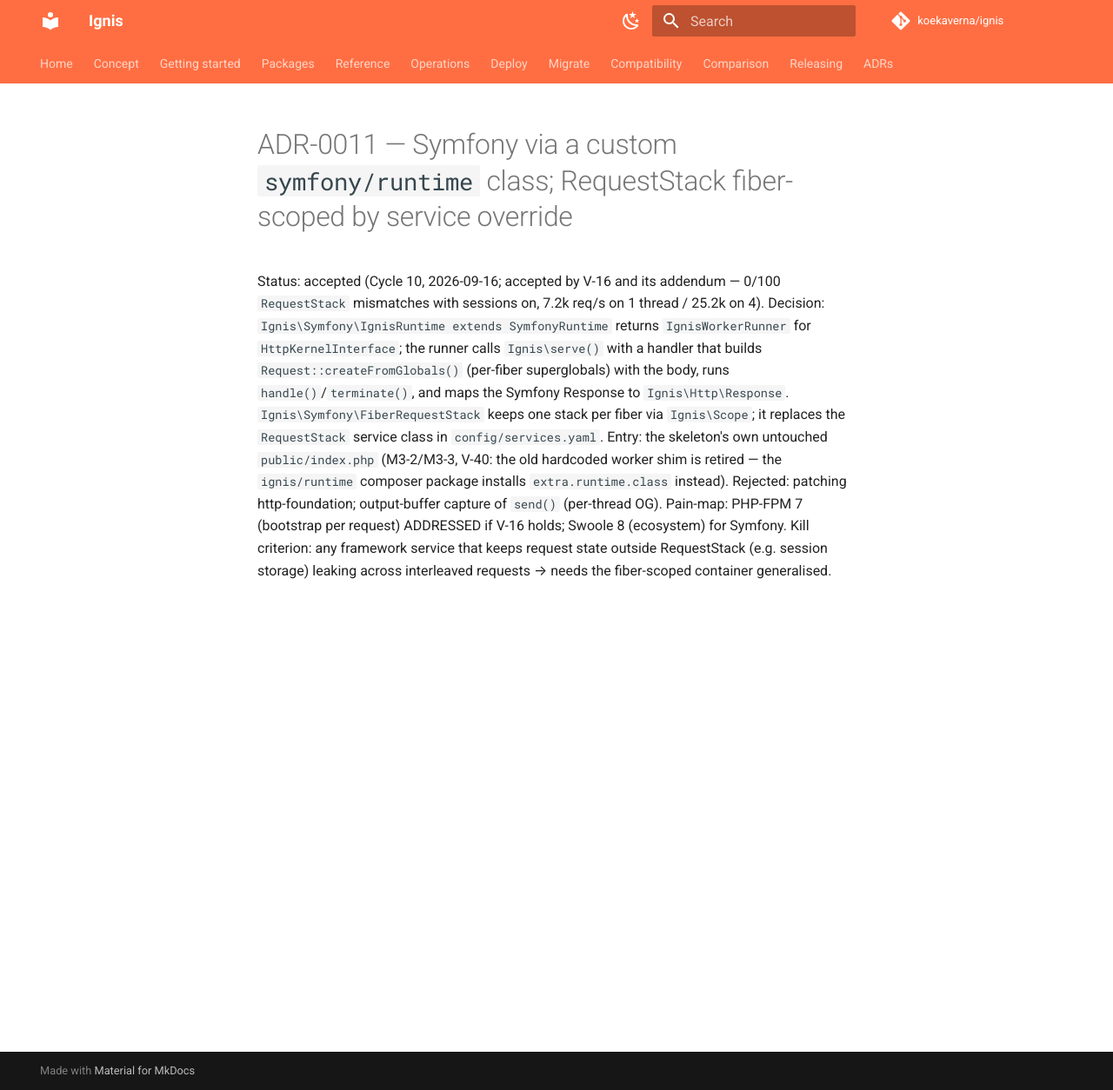
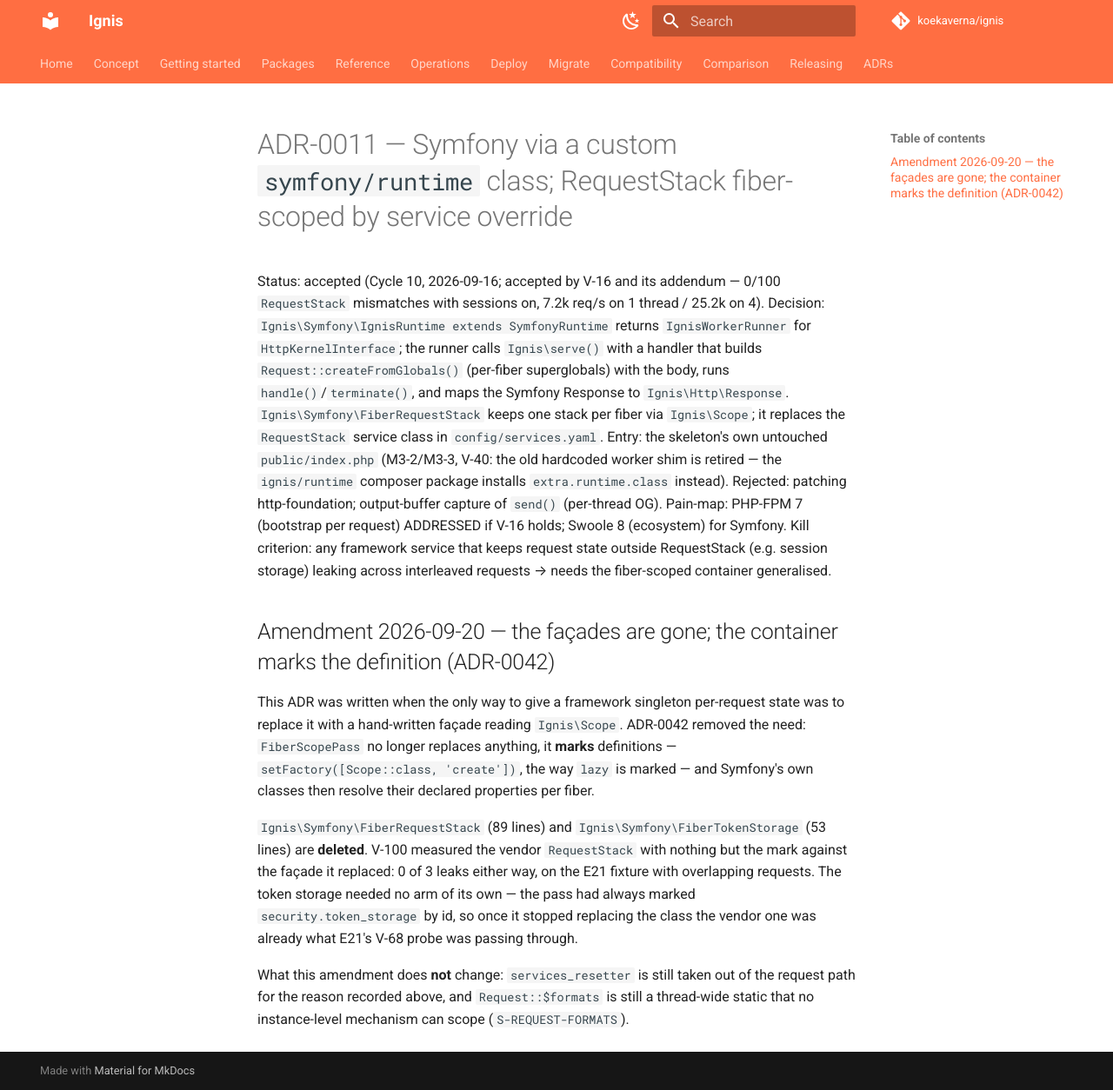
Before and after one commit to koekaverna/ignis, an MkDocs documentation site: the page built from docs/adr/0011-symfony-runtime.md, in a window 1280 px wide and 1254 px high. Shown: the whole window at 87% size. Built offline with MkDocs 1.6.1 and Material for MkDocs 9.7.7, drawn with Linux system fonts in a browser that asks for light colours; comment, search, counter and statistics services are not loaded.

Commit message:
docs: bring the pages that describe current behaviour up to 2026-09-20
php-api.md documented two classes that no longer exist and none of what replaced them.
It now carries Scope::create() as the user-facing surface -- the class needs no
attribute, no interface and no knowledge of scoping, and under Symfony the container
calls it the way it handles lazy -- and keeps a row naming the deleted facades so a
reader who met them is not left guessing.

ADR-0011 gets an amendment rather than an edit: it was written when a hand-written
facade was the only way to give a framework singleton per-request state, and ADR-0042
removed the need. It says what is deleted, what measured it (V-100), and what the
amendment does not change -- services_resetter is still out of the request path, and
Request::$formats is still a thread-wide static no instance-level mechanism can scope.

STATUS was two days stale and carried a line I disproved today: the connection cap's
mechanism is already built (Semaphore at http.rs:230, ignis.toml wired at config.rs:169)
and only its metric and bench arm are missing, and M4-6 is done. It now has the scoped
services result, the four red items closed on 19-20, and the two gates that could not
fail -- one of which stayed green while every request threw during cleanup.

The research notes that name the deleted facades are left alone: they are dated records
of what was true when written, and this project does not rewrite those.

All internal .md links resolve. mkdocs --strict is CI's check; pymdownx is not installed
here.

```diff
--- a/docs/adr/0011-symfony-runtime.md
+++ b/docs/adr/0011-symfony-runtime.md
@@ -11,3 +11,22 @@
 Pain-map: PHP-FPM 7 (bootstrap per request) ADDRESSED if V-16 holds; Swoole 8 (ecosystem) for Symfony.
 Kill criterion: any framework service that keeps request state outside RequestStack (e.g. session
 storage) leaking across interleaved requests → needs the fiber-scoped container generalised.
+
+## Amendment 2026-09-20 — the façades are gone; the container marks the definition (ADR-0042)
+
+This ADR was written when the only way to give a framework singleton per-request state was to
+replace it with a hand-written façade reading `Ignis\Scope`. ADR-0042 removed the need:
+`FiberScopePass` no longer replaces anything, it **marks** definitions — `setFactory([Scope::class,
+'create'])`, the way `lazy` is marked — and Symfony's own classes then resolve their declared
+properties per fiber.
+
+`Ignis\Symfony\FiberRequestStack` (89 lines) and `Ignis\Symfony\FiberTokenStorage` (53 lines) are
+**deleted**. V-100 measured the vendor `RequestStack` with nothing but the mark against the façade
+it replaced: 0 of 3 leaks either way, on the E21 fixture with overlapping requests. The token
+storage needed no arm of its own — the pass had always marked `security.token_storage` by id, so
+once it stopped replacing the class the vendor one was already what E21's V-68 probe was passing
+through.
+
+What this amendment does **not** change: `services_resetter` is still taken out of the request path
+for the reason recorded above, and `Request::$formats` is still a thread-wide static that no
+instance-level mechanism can scope (`S-REQUEST-FORMATS`).
--- a/docs/reference/php-api.md
+++ b/docs/reference/php-api.md
@@ -99,7 +99,7 @@
 | `static get(string $key, mixed $default = null): mixed` | Reads it back; `$default` if unset. |
 
 Used internally for `ignis.request` (the current request id, for cancellation/deadline routing) and
-by `ignis/doctrine` (one entity manager and one connection per fiber) and Symfony's `FiberRequestStack`.
+by `ignis/doctrine` (one entity manager and one connection per fiber) and, since ADR-0042, by any service the container marks `scoped` — including Symfony's own `RequestStack` and `TokenStorage`.
 
 ### `Ignis\Output` (`php/packages/runtime/src/Output.php`)
 
@@ -224,7 +224,7 @@
 |---|---|
 | `IgnisRuntime extends SymfonyRuntime` | `getRunner($application)`: if `$application` is an `HttpKernelInterface` and `ignis_serve` exists, returns an `IgnisWorkerRunner` listening on `$this->options['ignis_listen']` (a runtime option, e.g. from `composer.json`'s `extra.runtime`) or `getenv('IGNIS_LISTEN')`, falling back to `127.0.0.1:8080`. Otherwise defers to the parent (stock `SymfonyRuntime`) runner — so selecting this runtime is harmless for non-HTTP-kernel apps (console commands, etc.). |
 | `IgnisWorkerRunner implements RunnerInterface` | Boots the kernel once, then `Ignis\serve()`s: every HTTP request gets its own fiber, is adapted into a Symfony `Request` via `Request::createFromGlobals()` (superglobals are already this fiber's own, per ADR-0006) and the response's headers/content are copied back into an `Ignis\Http\Response`. Calls `$kernel->terminate()` when the kernel is `TerminableInterface`. Not constructed directly by application code — `IgnisRuntime::getRunner()` builds it. |
-| `FiberRequestStack extends RequestStack` | One Symfony request stack **per fiber**, backed by `Ignis\Scope`, so concurrently interleaved requests never see each other's `Request` via `RequestStack::getCurrentRequest()`. Wired in as a service by the Symfony integration; not something application code instantiates by hand. |
+| `Scope::create(string $class, mixed ...$arguments): object` | A **fiber-scoped instance**: its declared properties resolve per fiber, so one singleton-shaped service answers each request with that request's state (ADR-0042, V-99). The class needs no attribute, no interface and no knowledge of this — binding happens at creation, so the same class can also be `new`ed normally and that instance is unaffected. What the constructor stores is process-wide; what a method reads is per-scope. Under Symfony you do not call this: the container calls it, the way it handles `lazy`. |
 
 ## `namespace Ignis\Doctrine` (`php/packages/doctrine/src/*`)
 
@@ -280,6 +280,7 @@
 | `IgnisDoctrineBundle extends Bundle` | Adds `DoctrineFiberScopePass`, a compiler pass that rewrites the `EntityManager` service definition so every fiber resolves its own instance from a non-shared inner definition, and marks every connection in `doctrine.connections` non-shared so the fiber's manager opens its own. Without this bundle Doctrine's `EntityManager` stays one shared object across every fiber on the thread, **and so does its database connection** — which under PostgreSQL means two overlapping requests inside one socket: measured as one request receiving another's row with a 200, plus `SQLSTATE[HY000] 7 timeout expired` for the rest (V-85). |
 | `Pool\PoolingMiddleware implements Doctrine\DBAL\Driver\Middleware` | The switch between the two connection modes, registered per Doctrine connection by `DoctrinePoolPass` (tagged `doctrine.middleware` with that connection's name). With its size at 0 it hands the driver back untouched — a connection per fiber, opened and closed per request. With a size it wraps the driver so `connect()` leases from a per-thread `ConnectionPool` instead. Its three numbers are ordinary constructor arguments, which is what makes them configurable in code. |
 | `Pool\ConnectionPool` | At most `pool.size` connections per thread, each leased to exactly one fiber at a time. Fills itself to `pool.warm` when created (at boot, via the bundle), parks a fiber that finds every connection leased — `pool.wait_ms`, then `PoolTimeoutException` — and clears the session (`ROLLBACK; CLOSE ALL; RESET ALL; …`, the V-21 expansion of `DISCARD ALL`) before a connection is handed on. PostgreSQL only: other drivers get no reset, so a reused connection carries its session settings into the next request. |
+| *(deleted 2026-09-20)* `FiberRequestStack`, `FiberTokenStorage` | Hand-written per-fiber façades over `RequestStack` and `TokenStorage`. Both are gone: marking the container definition `scoped` makes Symfony's own classes do it, measured identically (V-100). |
 | `FiberManager` | What the fiber's scope actually holds: the manager plus a destructor that rolls back an open transaction, closes the connection and clears the manager. It exists because `EntityManager` and `UnitOfWork` reference each other, so dropping the manager frees nothing until a cycle collection — measured as 8 to 31 PostgreSQL backends still open after 30 sequential requests (V-85). The handle is in no cycle, so `Scope::clear()` at request end releases the connection there and then. |
 | `FiberEntityManager implements EntityManagerInterface, ResetInterface` | The shared object every application service keeps injected; each of its ~35 interface methods forwards to `Ignis\Scope`'s per-fiber real `EntityManager`, resolved on every call rather than fixed at construction — the decorator itself is not extended from Doctrine's own `EntityManagerDecorator`, which reads `$this->wrapped` directly, exactly the thing that must stay dynamic. Not constructed directly by application code. |
 
```
Also changed, not shown: STATUS.md (+11 -2 lines), docs/packages/phpstan.md (+1 -1 lines).
